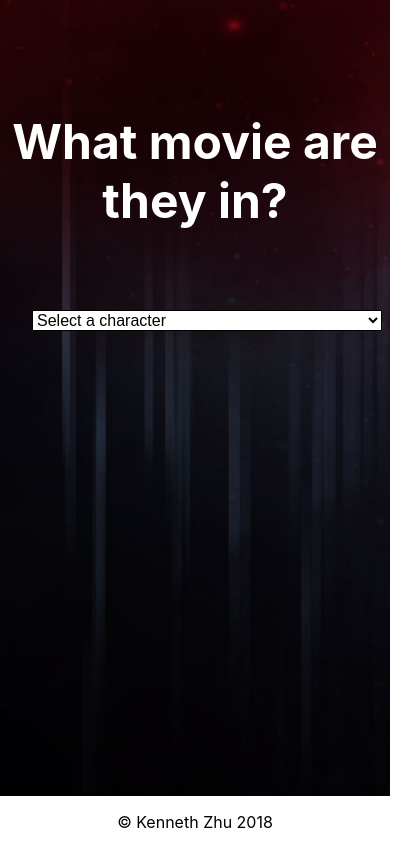
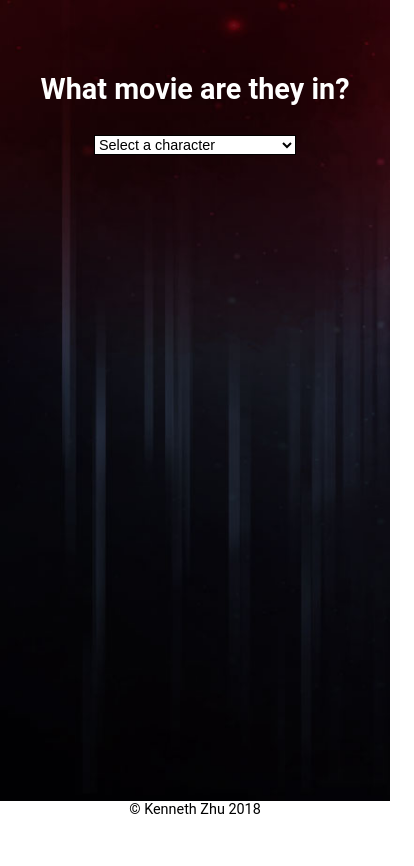
Before and after one commit to Iggyfufu/starwarsapi, a React app: page / in a window 390 px wide. Shown: the top 866 px of the page, 414 px wide, since content can reach past the window. After the commit the page ends 844 px from the top, so only its background shows below. Built offline with nearby package versions, Linux system fonts and the light colour scheme.

Commit message:
Feat(Added Media Queries for responsive)

```diff
--- a/public/index.html
+++ b/public/index.html
@@ -3,14 +3,11 @@
   <head>
     <meta charset="utf-8">
     <link rel="shortcut icon" href="%PUBLIC_URL%/favicon.ico">
-    <meta name="viewport" content="width=device-width, initial-scale=1, shrink-to-fit=no">
+    <meta name="viewport" content="width=device-width, initial-scale=1">
     <meta name="theme-color" content="#000000">
     <title>React App</title>
   </head>
   <body>
-    <noscript>
-      You need to enable JavaScript to run this app.
-    </noscript>
     <div id="root"></div>
   </body>
 </html>
--- a/src/App.css
+++ b/src/App.css
@@ -14,10 +14,12 @@ footer {
 .image {
   background-image: url('./img/swimg.jpg');
   background-size: cover;
-  z-index: -1000000;
+  z-index: -10;
   height: 100vh;
   width: 100vw;
   position: absolute;
+  top: 0;
+  left: 0;
 }
 
 .container {
@@ -114,3 +116,58 @@ footer {
     height: 26px;
   }
 }
+
+/* Media Queries */
+@media (max-width: 600px) {
+  .header {
+    font-size: 2.5rem;
+  }
+
+  .movies-title {
+    font-size: 1.6rem;
+  }
+
+  .movies-date {
+    font-size: 1.1rem;
+  }
+
+  .container {
+    height: 10rem;
+  }
+
+  .error-header {
+    padding: 0.4rem;
+  }
+}
+
+
+@media (max-width: 400px) {
+  .dropdown {
+    width: 200px;
+    margin: 2rem 1rem;
+  }
+
+  .header {
+    font-size: 2rem;
+  }
+
+  .container {
+    height: 10rem;
+  }
+
+  .movies-title {
+    font-size: 1.5rem;
+  }
+
+  .movies-date {
+    font-size: 1rem;
+  }
+
+  .movies {
+    margin-top: 1.5rem;
+  }
+
+  .error-header {
+    padding: 0.4rem;
+  }
+}
--- a/src/index.css
+++ b/src/index.css
@@ -1,12 +1,21 @@
-html,
+*,
+*::after,
+*::before {
+  margin: 0;
+  padding: 0;
+  box-sizing: inherit;
+}
+
+
 body {
   margin: 0;
-  padding: 0;
-  font-family: -apple-system, BlinkMacSystemFont, "Segoe UI", "Roboto", "Oxygen",
-    "Ubuntu", "Cantarell", "Fira Sans", "Droid Sans", "Helvetica Neue",
-    sans-serif;
+  font-family: 'Roboto', sans-serif;
   -webkit-font-smoothing: antialiased;
   -moz-osx-font-smoothing: grayscale;
+}
+
+html {
+  font-size: 90%;
 }
 
 code {
```
